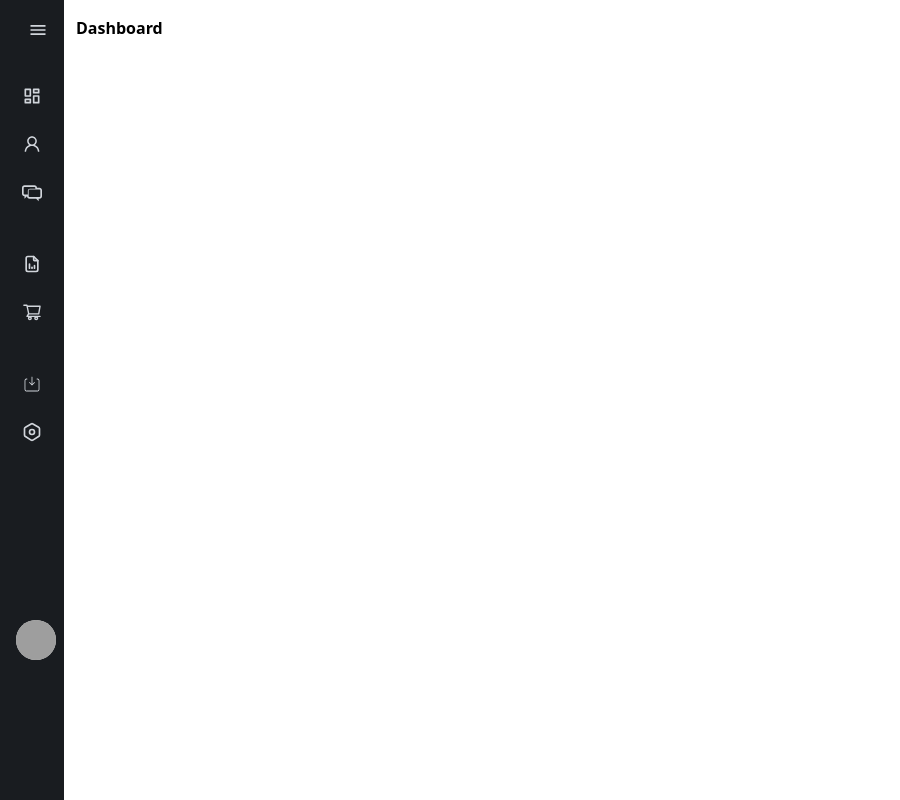
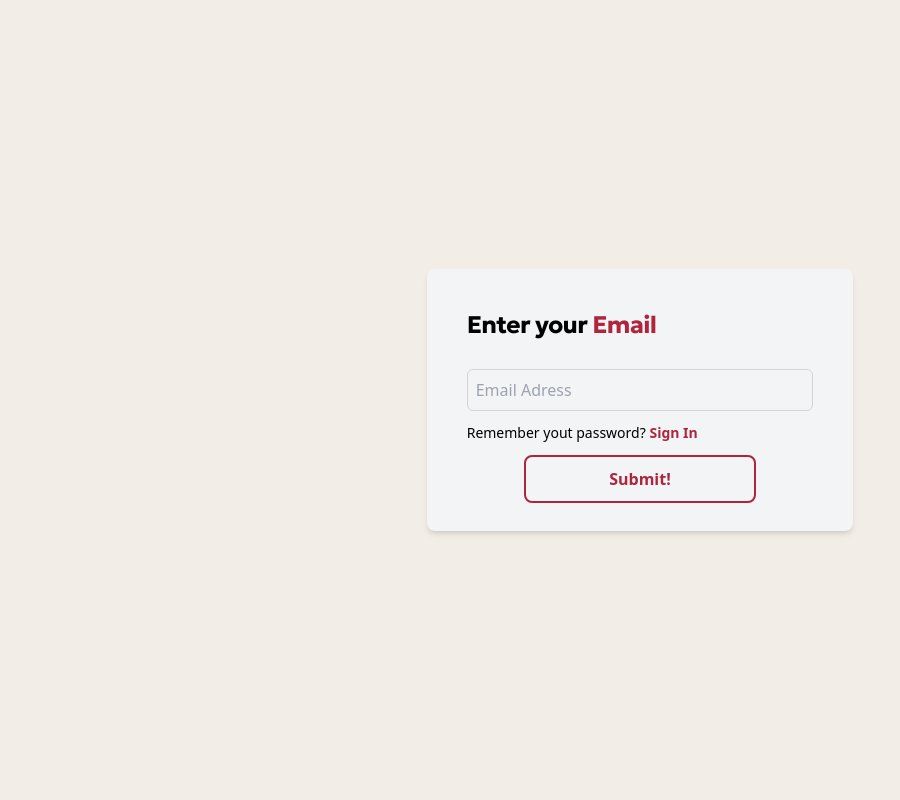
Before and after one commit to sijirama/orbital, a React (Vite) app: page /forgotpassword in a window 1280 px wide. Shown: the whole page, without its empty margins (0-900 px from the left). Built offline with nearby package versions, Linux system fonts and the light colour scheme; grey boxes are pictures that could not be loaded.

Commit message:
forgot password page added

```diff
--- a/index.html
+++ b/index.html
@@ -1,21 +1,20 @@
 <!DOCTYPE html>
 <html lang="en">
-
     <head>
         <meta charset="UTF-8" />
-    <link rel="icon" type="image/svg+xml" href="/vite.svg" />
+        <link rel="icon" type="image/svg+xml" href="/favicon.svg" />
         <meta name="viewport" content="width=device-width, initial-scale=1.0" />
         <title>Orbital Dashboard</title>
         <link rel="preconnect" href="https://fonts.googleapis.com" />
         <link rel="preconnect" href="https://fonts.gstatic.com" crossorigin />
         <link
             href="https://fonts.googleapis.com/css2?family=Geologica:wght@500;700&family=Rubik:wght@300;400;500&display=swap"
-        rel="stylesheet" />
+            rel="stylesheet"
+        />
     </head>
 
     <body>
         <div id="root"></div>
         <script type="module" src="/src/main.tsx"></script>
     </body>
-
 </html>
--- a/src/Pages/ForgotPassword.tsx
+++ b/src/Pages/ForgotPassword.tsx
@@ -0,0 +1,92 @@
+import { useForgotPasswordMutation } from '../Store/slices/userApiSlice'
+import { Formik, Form, Field, ErrorMessage } from 'formik'
+import { UserForgotPasswordType } from '../Types/User'
+import { Link } from 'react-router-dom'
+
+const initialState: UserForgotPasswordType = {
+    email: ''
+}
+
+export default function ForgotPassword() {
+    const [submit, { isLoading }] = useForgotPasswordMutation()
+    //const navigate = useNavigate()
+
+    const handleSubmit = async (user: UserForgotPasswordType) => {
+        const { email } = user
+        try {
+            if (!email) {
+                throw new Error('Email field is missing')
+            }
+            const response = await submit({ email }).unwrap()
+            console.log(response)
+            //navigate('/dashboard')
+        } catch (error) {
+            console.error(error)
+        }
+    }
+
+    const validate = (values: UserForgotPasswordType) => {
+        const errors: UserForgotPasswordType | any = {}
+        if (!values.email) {
+            errors.email = 'email is Required'
+        } else if (!/^[A-Z0-9._%+-]+@[A-Z0-9.-]+\.[A-Z]{2,}$/i.test(values.email)) {
+            errors.email = 'Invalid email address'
+        }
+        return errors
+    }
+
+    return (
+        <main className=" w-full min-h-screen flex ">
+            <section className="w-0"></section>
+            <section className=" w-full  bg-mylightpink flex justify-center items-center">
+                <div className="w-2/3 md:w-2/3 lg:w-1/3 bg-mylightgray px-5 md:px-7  lg:px-10 py-5 rounded-lg shadow-md">
+                    <p className="font-bold text-lg lg:text-2xl my-4 lg:my-5 font-geologica -tracking-wide">
+                        Enter your <span className="text-mydarkred"> Email</span>
+                    </p>
+                    <Formik
+                        initialValues={initialState}
+                        validate={(values) => validate(values)}
+                        onSubmit={(values, { setSubmitting }) => {
+                            console.log(setSubmitting)
+                            handleSubmit(values)
+                        }}
+                    >
+                        {({ isSubmitting }) => (
+                            <Form className="flex flex-col bg-mylightgray ">
+                                <Field
+                                    className="bg-mylightgray font-light focus:outline-none p-1 md:p-2 my-1 md:my-2 border border-gray-300 rounded-md"
+                                    placeholder="Email Adress"
+                                    type="email"
+                                    name="email"
+                                />
+                                <ErrorMessage
+                                    className="text-red-700 font-semibold text-xs"
+                                    name="email"
+                                    component="div"
+                                />
+
+                                <p className="font-thin text-sm my-1">
+                                    Remember yout password?{' '}
+                                    <Link to="/authenticate">
+                                        <span className="text-mydarkred font-semibold">Sign In</span>
+                                    </Link>
+                                </p>
+                                <div className="flex gap-1 items-center justify-center">
+                                    <button
+                                        className={`text-mydarkred font-bold border-2 border-mydarkred rounded-lg w-1/2 md:w-2/3 my-2 h-12 ${
+                                            isSubmitting && isLoading && 'opacity-25'
+                                        }`}
+                                        type="submit"
+                                        disabled={isLoading}
+                                    >
+                                        {isLoading ? 'Submitting' : 'Submit!'}
+                                    </button>
+                                </div>
+                            </Form>
+                        )}
+                    </Formik>
+                </div>
+            </section>
+        </main>
+    )
+}
--- a/src/Store/slices/userApiSlice.ts
+++ b/src/Store/slices/userApiSlice.ts
@@ -24,8 +24,15 @@ export const UserApiSLice = apiSlice.injectEndpoints({
                 method: 'POST',
                 body: data
             })
+        }),
+        forgotPassword: builder.mutation({
+            query: (data) => ({
+                url: `${USER_URL}forgotPassword`,
+                method: 'POST',
+                body: data
+            })
         })
     })
 })
 
-export const { useCheckHealthQuery, useLoginMutation, useRegisterMutation } = UserApiSLice
+export const { useCheckHealthQuery, useLoginMutation, useRegisterMutation, useForgotPasswordMutation } = UserApiSLice
--- a/src/Types/User.ts
+++ b/src/Types/User.ts
@@ -9,3 +9,7 @@ export interface UserAuthenticationType {
     email: string
     password: string
 }
+
+export interface UserForgotPasswordType {
+    email: string
+}
--- a/src/main.tsx
+++ b/src/main.tsx
@@ -9,6 +9,7 @@ import Dashboard from './Pages/Dashboard.tsx'
 import HomePage from './Pages/HomePage.tsx'
 import Register from './Pages/Register.tsx'
 import SignIn from './Pages/SignIn.tsx'
+import ForgotPassword from './Pages/ForgotPassword.tsx'
 
 const router = createBrowserRouter(
     createRoutesFromElements(
@@ -16,7 +17,7 @@ const router = createBrowserRouter(
             <Route path="/" element={<HomePage />} />
             <Route path="/register" element={<Register />} />
             <Route path="/authenticate" element={<SignIn />} />
-            <Route path="/forgotpassword" element={<Dashboard />} />
+            <Route path="/forgotpassword" element={<ForgotPassword />} />
 
             <Route path="/dashboard" element={<Dashboard />} />
         </Route>
```
Also changed, not shown: public/favicon.svg (added). Lines whose indentation alone changed are shown as unchanged.
